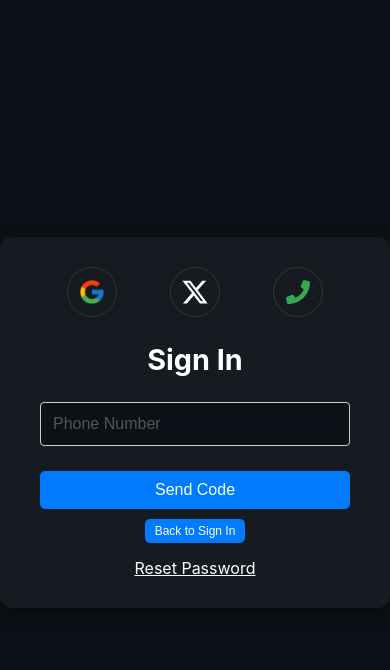
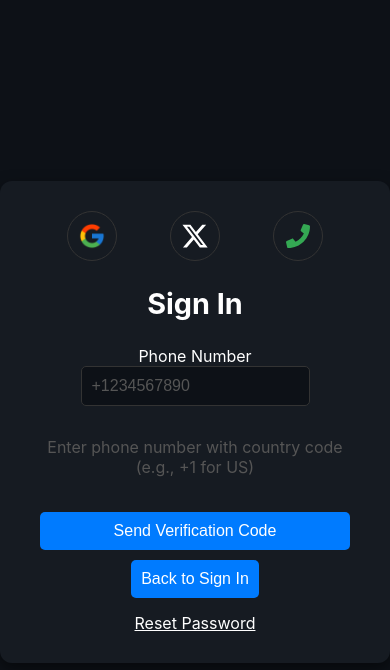
Before and after one commit to shanakasp/socialloginFirebase, a React (Create React App) app: page / in a window 390 px wide. Both pictures are taken after a click on the element 298 px from the left and 279 px from the top of the page. Shown: the top 670 px of the page. Built offline with nearby package versions, Linux system fonts and the light colour scheme; no server answers.

Commit message:
modified PhoneAuth.jsx in auth

```diff
--- a/src/pages/auth/PhoneAuth.jsx
+++ b/src/pages/auth/PhoneAuth.jsx
@@ -1,69 +1,193 @@
 import { RecaptchaVerifier, signInWithPhoneNumber } from "firebase/auth";
-import React, { useState } from "react";
+import React, { useEffect, useRef, useState } from "react";
 import { useNavigate } from "react-router-dom";
 import { auth } from "../../firebase";
 
 const PhoneAuth = ({ setError, setShowPhoneInput }) => {
   const [phoneNumber, setPhoneNumber] = useState("");
   const [verificationCode, setVerificationCode] = useState("");
-  const [verificationId, setVerificationId] = useState("");
+  const [confirmationResult, setConfirmationResult] = useState(null);
+  const [loading, setLoading] = useState(false);
+  const recaptchaVerifierRef = useRef(null);
   const navigate = useNavigate();
 
-  const handlePhoneNumberSubmit = async () => {
+  useEffect(() => {
+    // Initialize reCAPTCHA when component mounts
+    const initializeRecaptcha = () => {
       try {
-      const phoneProvider = new RecaptchaVerifier(
+        if (!recaptchaVerifierRef.current) {
+          recaptchaVerifierRef.current = new RecaptchaVerifier(
+            auth,
             "recaptcha-container",
             {
               size: "invisible",
+              callback: () => {
+                // reCAPTCHA solved
               },
-        auth
+              "expired-callback": () => {
+                setError("reCAPTCHA has expired. Please try again.");
+                setLoading(false);
+              },
+            }
           );
-      const confirmation = await signInWithPhoneNumber(
-        auth,
-        phoneNumber,
-        phoneProvider
-      );
-      setVerificationId(confirmation.verificationId);
+        }
       } catch (error) {
-      setError(error.message);
+        console.error("Error initializing reCAPTCHA:", error);
+        setError("Failed to initialize verification system. Please try again.");
       }
     };
 
-  const handleVerificationCodeSubmit = async () => {
+    initializeRecaptcha();
+
+    // Cleanup function
+    return () => {
+      if (recaptchaVerifierRef.current) {
         try {
-      const credential = await verificationId.confirm(verificationCode);
-      if (credential) {
+          recaptchaVerifierRef.current.clear();
+        } catch (error) {
+          console.error("Error clearing reCAPTCHA:", error);
+        }
+        recaptchaVerifierRef.current = null;
+      }
+    };
+  }, [setError]);
+
+  const formatPhoneNumber = (number) => {
+    const cleaned = number.replace(/[^\d+]/g, "");
+    return cleaned.startsWith("+") ? cleaned : "+" + cleaned;
+  };
+
+  const handlePhoneNumberSubmit = async (e) => {
+    e.preventDefault();
+    if (!phoneNumber || !recaptchaVerifierRef.current) return;
+
+    setLoading(true);
+    try {
+      const formattedPhoneNumber = formatPhoneNumber(phoneNumber);
+
+      // Request OTP using the stored reCAPTCHA verifier
+      const confirmation = await signInWithPhoneNumber(
+        auth,
+        formattedPhoneNumber,
+        recaptchaVerifierRef.current
+      );
+
+      setConfirmationResult(confirmation);
+      setError(null);
+    } catch (error) {
+      console.error("Error sending OTP:", error);
+      setError("Failed to send verification code. Please try again.");
+
+      // Re-initialize reCAPTCHA on error
+      if (recaptchaVerifierRef.current) {
+        try {
+          await recaptchaVerifierRef.current.clear();
+        } catch (clearError) {
+          console.error("Error clearing reCAPTCHA:", clearError);
+        }
+        recaptchaVerifierRef.current = null;
+      }
+    } finally {
+      setLoading(false);
+    }
+  };
+
+  const handleVerificationCodeSubmit = async (e) => {
+    e.preventDefault();
+    if (!verificationCode || !confirmationResult) return;
+
+    setLoading(true);
+    try {
+      const result = await confirmationResult.confirm(verificationCode);
+      if (result.user) {
+        setError(null);
         navigate("/dashboard");
       }
     } catch (error) {
-      setError(error.message);
+      console.error("Error confirming OTP:", error);
+      setError("Invalid verification code. Please try again.");
+    } finally {
+      setLoading(false);
     }
   };
 
   return (
-    <div className="phone-input-container">
+    <div className="flex flex-col space-y-4 max-w-md mx-auto p-6 bg-white rounded-lg shadow">
+      {/* Add a dedicated container for reCAPTCHA */}
+      <div id="recaptcha-container"></div>
+
+      {!confirmationResult ? (
+        <form onSubmit={handlePhoneNumberSubmit} className="space-y-4">
+          <div>
+            <label
+              htmlFor="phone"
+              className="block text-sm font-medium text-gray-700"
+            >
+              Phone Number
+            </label>
             <input
+              id="phone"
               type="tel"
-        placeholder="Phone Number"
+              placeholder="+1234567890"
               value={phoneNumber}
               onChange={(e) => setPhoneNumber(e.target.value)}
+              className="mt-1 block w-full rounded-md border-gray-300 shadow-sm focus:border-blue-500 focus:ring-blue-500"
+              disabled={loading}
+              required
             />
-      <div id="recaptcha-container"></div>
-      <button onClick={handlePhoneNumberSubmit}>Send Code</button>
-      {verificationId && (
-        <>
+            <p className="mt-1 text-sm text-gray-500">
+              Enter phone number with country code (e.g., +1 for US)
+            </p>
+          </div>
+
+          <button
+            type="submit"
+            disabled={loading || !phoneNumber}
+            className="w-full flex justify-center py-2 px-4 border border-transparent rounded-md shadow-sm text-sm font-medium text-white bg-blue-600 hover:bg-blue-700 focus:outline-none focus:ring-2 focus:ring-offset-2 focus:ring-blue-500 disabled:opacity-50"
+          >
+            {loading ? "Sending..." : "Send Verification Code"}
+          </button>
+        </form>
+      ) : (
+        <form onSubmit={handleVerificationCodeSubmit} className="space-y-4">
+          <div>
+            <label
+              htmlFor="code"
+              className="block text-sm font-medium text-gray-700"
+            >
+              Verification Code
+            </label>
             <input
+              id="code"
               type="text"
-            placeholder="Verification Code"
+              placeholder="Enter 6-digit code"
               value={verificationCode}
-            onChange={(e) => setVerificationCode(e.target.value)}
+              onChange={(e) =>
+                setVerificationCode(
+                  e.target.value.replace(/\D/g, "").slice(0, 6)
+                )
+              }
+              className="mt-1 block w-full rounded-md border-gray-300 shadow-sm focus:border-blue-500 focus:ring-blue-500"
+              disabled={loading}
+              maxLength={6}
+              required
             />
-          <button onClick={handleVerificationCodeSubmit}>Verify Code</button>
-        </>
+          </div>
+
+          <button
+            type="submit"
+            disabled={loading || verificationCode.length !== 6}
+            className="w-full flex justify-center py-2 px-4 border border-transparent rounded-md shadow-sm text-sm font-medium text-white bg-blue-600 hover:bg-blue-700 focus:outline-none focus:ring-2 focus:ring-offset-2 focus:ring-blue-500 disabled:opacity-50"
+          >
+            {loading ? "Verifying..." : "Verify Code"}
+          </button>
+        </form>
       )}
 
-      <button className="back-button" onClick={() => setShowPhoneInput(false)}>
-        {" "}
+      <button
+        onClick={() => setShowPhoneInput(false)}
+        className="w-full flex justify-center py-2 px-4 border border-gray-300 rounded-md shadow-sm text-sm font-medium text-gray-700 bg-white hover:bg-gray-50 focus:outline-none focus:ring-2 focus:ring-offset-2 focus:ring-blue-500"
+      >
         Back to Sign In
       </button>
     </div>
```
Lines whose indentation alone changed are shown as unchanged.
